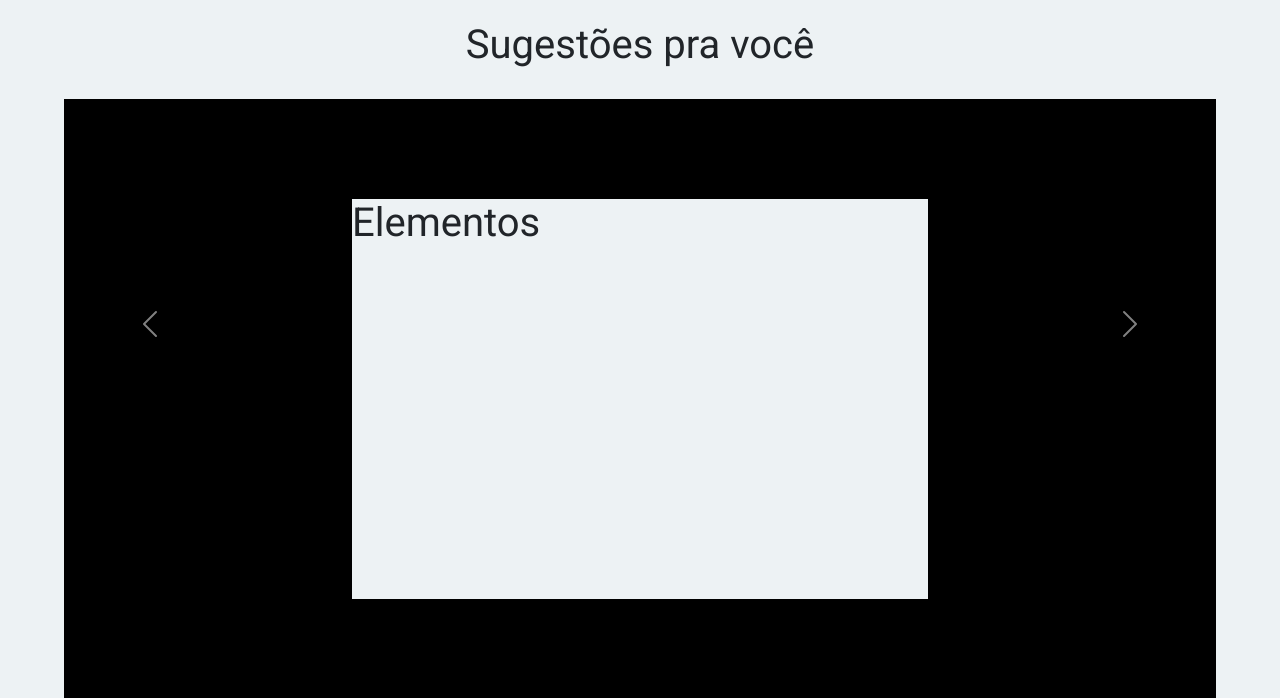
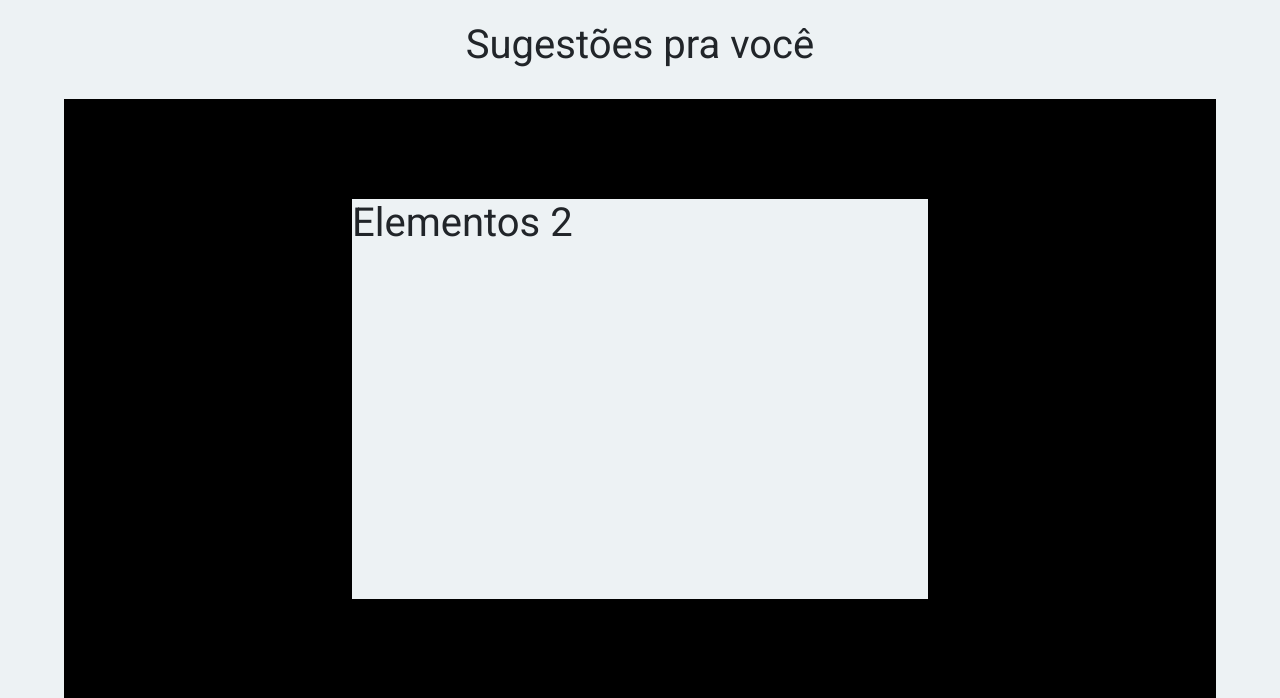
Before and after one commit to 01Vitorhugo/BusCampo, a PHP site: page / in a window 1280 px wide. Shown: the part 1871-2569 px from the top of the page. Run offline with PHP 8.4, Linux system fonts and the light colour scheme.

Commit message:
ajustando cod

```diff
--- a/index.php
+++ b/index.php
@@ -92,27 +92,20 @@
 
                         </div>
                     </div>
-                    <div class="carousel-item" data-bs-interval="1000">
+                    <div class="carousel-item" data-bs-interval="2000">
                     <div class="BD-element">
                             <h1>Elementos 2</h1>
 
                         </div>
                     </div>
-                    <div class="carousel-item" data-bs-interval="1000">
+                    <div class="carousel-item" data-bs-interval="3000">
                     <div class="BD-element">
                             <h1>Elementos 3</h1>
 
                         </div>
                     </div>
                 </div>
-                <button class="carousel-control-prev" type="button" data-bs-target="#carouselExampleInterval" data-bs-slide="prev">
-                    <span class="carousel-control-prev-icon" aria-hidden="true"></span>
-                    <span class="visually-hidden">Previous</span>
-                </button>
-                <button class="carousel-control-next" type="button" data-bs-target="#carouselExampleInterval" data-bs-slide="next">
-                    <span class="carousel-control-next-icon" aria-hidden="true"></span>
-                    <span class="visually-hidden">Next</span>
-                </button>
+
             </div>
         </div>
         <!-- End sugestao-content -->
```
